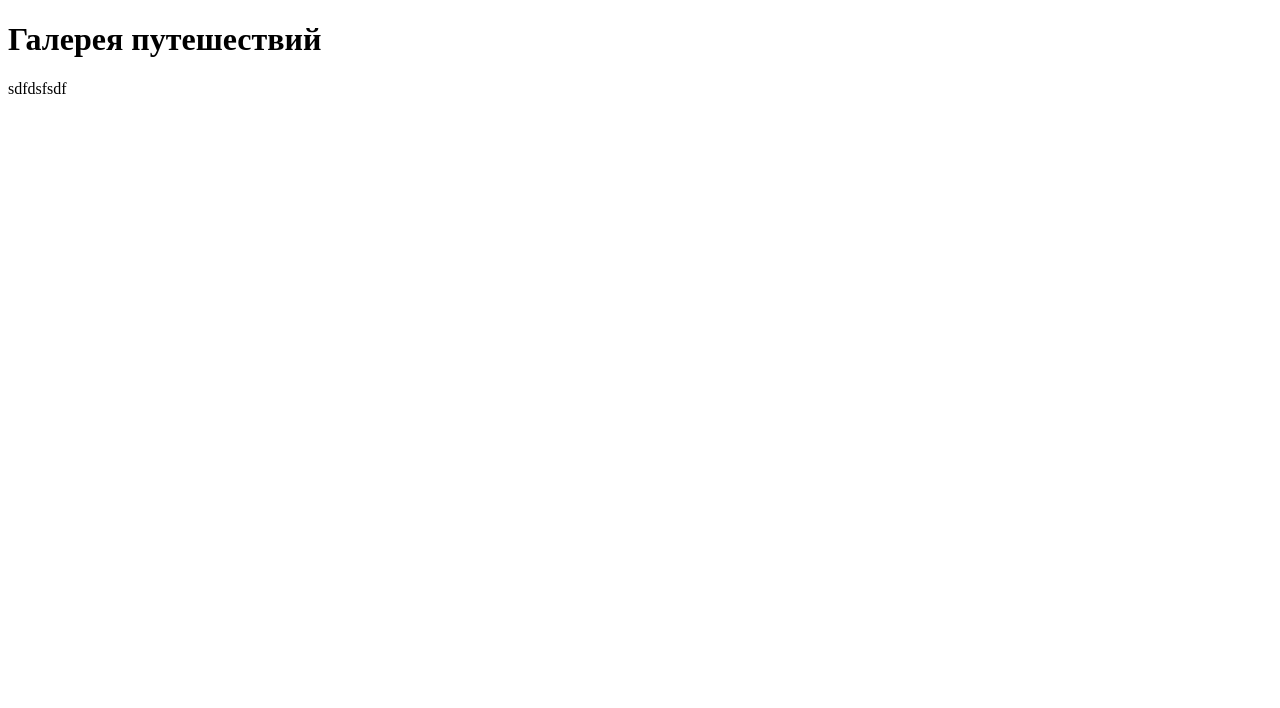
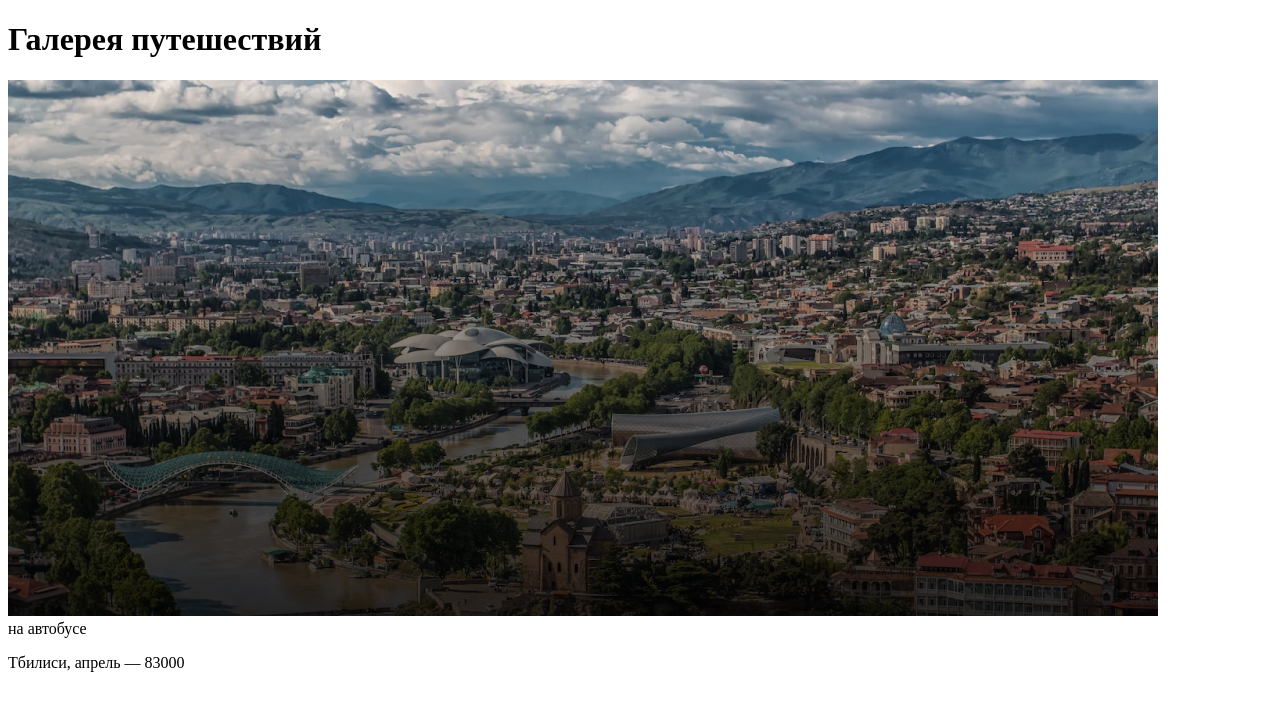
Before and after one commit to victorgolovin/react-trips-gallery, a React (Vite) app: page / in a window 1280 px wide. Shown: the top 708 px of the page. Built offline with nearby package versions, Linux system fonts and the light colour scheme; the HTML template or start-up script is replaced by a standard one.

Commit message:
add props for gallery

```diff
--- a/src/components/GalleryCart/GalleryCart.jsx
+++ b/src/components/GalleryCart/GalleryCart.jsx
@@ -1,9 +1,13 @@
 import React from 'react'
 
-const GalleryCart = () => {
+const GalleryCart = (props) => {
   return (
     <div>
-      <p>sdfdsfsdf</p>
+      <div>
+        <img src={props.image}/>
+        <div>{props.transport}</div>
+        <p>{props.city}, {props.month} — {props.price}</p>
+      </div>
     </div>
   )
 }
--- a/src/components/GallerySection/GallerySection.jsx
+++ b/src/components/GallerySection/GallerySection.jsx
@@ -1,13 +1,39 @@
 import React from 'react'
 import Heading from '../Heading/Heading'
 import GalleryCart from '../GalleryCart/GalleryCart'
+import travelcard1img from '../../assets/travelcard1img.jpg'
+import imgPeople from '../../assets/imgPeople.png'
+
+const gallery = [
+  {
+    image: travelcard1img,
+    transport: 'на автобусе',
+    people: 10,
+    imgPeople: imgPeople,
+    city: 'Тбилиси',
+    month: 'апрель',
+    price: 83000
+  }
+]
 
 const GallerySection = () => {
   return (
     <div>
       <Heading
       level='h1' text='Галерея путешествий'/>
-      <GalleryCart />
+
+    {gallery.map((card) => (
+      <GalleryCart
+        image={card.image}
+        transport={card.transport}
+        people={card.people}
+        imgPeople={card.imgPeople}
+        city={card.city}
+        month={card.month}
+        price={card.price}
+      />
+    ))}
+
     </div>
   )
 }
```
Also changed, not shown: src/assets/imgPeople.png (added).
